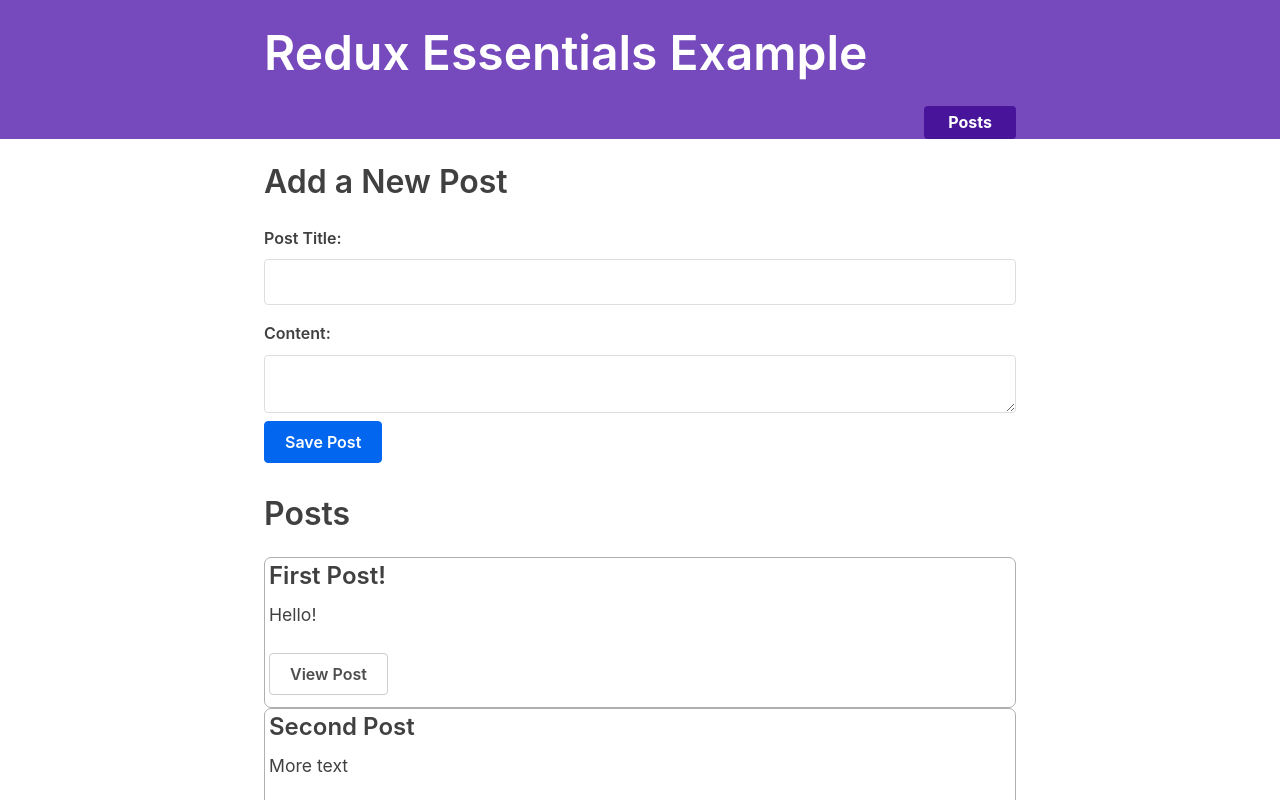
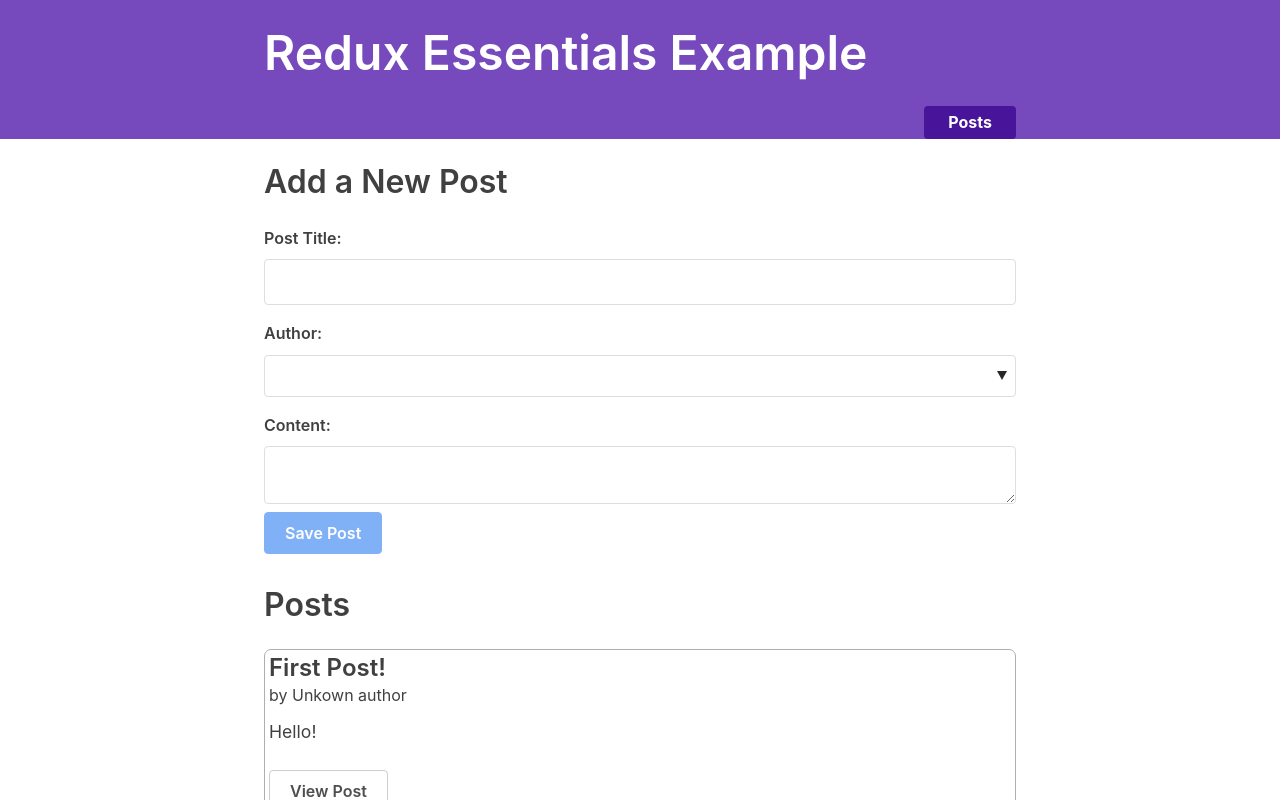
Before and after one commit to BurakCaglar/redux-crud, a React (Create React App) app: page / in a window 1280 px wide. Shown: the top 800 px of the page. Built offline with nearby package versions, Linux system fonts and the light colour scheme; what miragejs, txtgen would draw is missing.

Commit message:
Add: users

```diff
--- a/src/app/store.js
+++ b/src/app/store.js
@@ -1,8 +1,10 @@
 import { configureStore } from '@reduxjs/toolkit'
 import postsReducer from '../features/posts/postsSlice'
+import usersReducer from '../features/users/usersSlice'
 
 export default configureStore({
   reducer: {
     posts: postsReducer,
+    users: usersReducer,
   },
 })
--- a/src/features/posts/AddPostForm.js
+++ b/src/features/posts/AddPostForm.js
@@ -1,11 +1,12 @@
 import React, { useState } from 'react'
 import { postAdded } from './postsSlice'
-import { useDispatch } from 'react-redux'
-import { nanoid } from '@reduxjs/toolkit'
+import { useDispatch, useSelector } from 'react-redux'
 
 const AddPostForm = () => {
   const [title, setTitle] = useState('')
   const [content, setContent] = useState('')
+  const [userId, setUserdId] = useState('')
+
   const dispatch = useDispatch()
 
   const onTitleChanged = (e) => setTitle(e.target.value)
@@ -13,17 +14,21 @@
 
   const savePost = () => {
     if (title && content) {
-      dispatch(
-        postAdded({
-          id: nanoid(),
-          title,
-          content,
-        })
-      )
+      dispatch(postAdded(title, content, userId))
       setTitle('')
       setContent('')
     }
   }
+
+  const users = useSelector((state) => state.users)
+
+  const userOptions = users.map((user) => (
+    <option key={user.id} value={user.id}>
+      {user.name}
+    </option>
+  ))
+
+  const canSave = Boolean(title) && Boolean(content) && Boolean(userId)
 
   return (
     <section>
@@ -37,6 +42,15 @@
           value={title}
           onChange={onTitleChanged}
         />
+        <label htmlFor="postAuthor">Author:</label>
+        <select
+          id="postAuthor"
+          value={userId}
+          onChange={(e) => setUserdId(e.target.value)}
+        >
+          <option value=""></option>
+          {userOptions}
+        </select>
         <label htmlFor="postContent">Content:</label>
         <textarea
           id="postContent"
@@ -44,7 +58,7 @@
           value={content}
           onChange={onContentChanged}
         />
-        <button type="button" onClick={savePost}>
+        <button type="button" onClick={savePost} disabled={!canSave}>
           Save Post
         </button>
       </form>
--- /dev/null
+++ b/src/features/posts/PostAuthor.js
@@ -0,0 +1,11 @@
+import React from 'react'
+import { useSelector } from 'react-redux'
+
+const PostAuthor = ({ userId }) => {
+  const author = useSelector((state) =>
+    state.users.find((user) => user.id === userId)
+  )
+  return <span>by {author ? author.name : 'Unkown author'}</span>
+}
+
+export default PostAuthor
--- a/src/features/posts/PostsList.js
+++ b/src/features/posts/PostsList.js
@@ -1,6 +1,7 @@
 import React from 'react'
 import { useSelector } from 'react-redux'
 import { Link } from 'react-router-dom'
+import PostAuthor from './PostAuthor'
 
 export const PostsList = () => {
   const posts = useSelector((state) => state.posts)
@@ -8,6 +9,7 @@
   const renderedPosts = posts.map((post) => (
     <article className="post-excerpt" key={post.id}>
       <h3>{post.title}</h3>
+      <PostAuthor userId={post.user} />
       <p className="post-content">{post.content.substring(0, 100)}</p>
       <Link to={`/posts/${post.id}`} className="button muted-button">
         View Post
--- a/src/features/posts/SinglePostPage.js
+++ b/src/features/posts/SinglePostPage.js
@@ -1,6 +1,7 @@
 import React from 'react'
 import { useSelector } from 'react-redux'
 import { Link } from 'react-router-dom'
+import PostAuthor from './PostAuthor'
 
 const SinglePostPage = ({ match }) => {
   const { postId } = match.params
@@ -21,6 +22,7 @@
     <section>
       <article className="post">
         <h2>{post.title}</h2>
+        <PostAuthor userId={post.user} />
         <p className="post-content">{post.content}</p>
         <Link to={`/editPost/${post.id}`}>Edit Post</Link>
       </article>
--- a/src/features/posts/postsSlice.js
+++ b/src/features/posts/postsSlice.js
@@ -1,4 +1,5 @@
 import { createSlice } from '@reduxjs/toolkit'
+import { nanoid } from '@reduxjs/toolkit'
 
 const initialState = [
   { id: '1', title: 'First Post!', content: 'Hello!' },
@@ -9,8 +10,20 @@
   name: 'posts',
   initialState,
   reducers: {
-    postAdded: (state, action) => {
-      state.push(action.payload)
+    postAdded: {
+      reducer: (state, action) => {
+        state.push(action.payload)
+      },
+      prepare: (title, content, userId) => {
+        return {
+          payload: {
+            id: nanoid(),
+            title,
+            content,
+            user: userId,
+          },
+        }
+      },
     },
     postUpdated: (state, action) => {
       const { id, title, content } = action.payload
--- /dev/null
+++ b/src/features/users/usersSlice.js
@@ -0,0 +1,15 @@
+import { createSlice } from '@reduxjs/toolkit'
+
+const initialState = [
+  { id: '0', name: 'Tianna Jenkins' },
+  { id: '1', name: 'Kevin Grant' },
+  { id: '2', name: 'Madison Price' },
+]
+
+const usersSlice = createSlice({
+  name: 'users',
+  initialState,
+  reducers: {},
+})
+
+export default usersSlice.reducer
```
